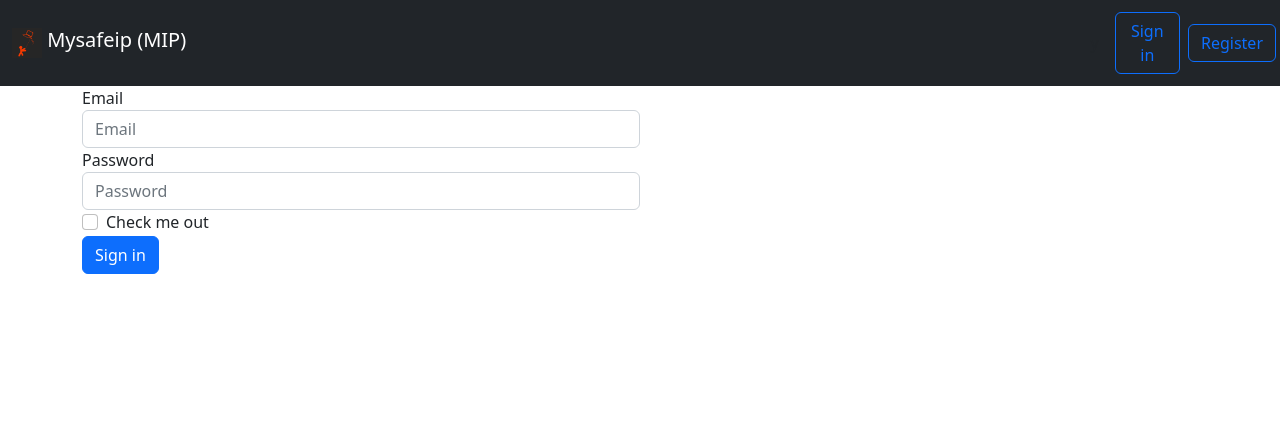
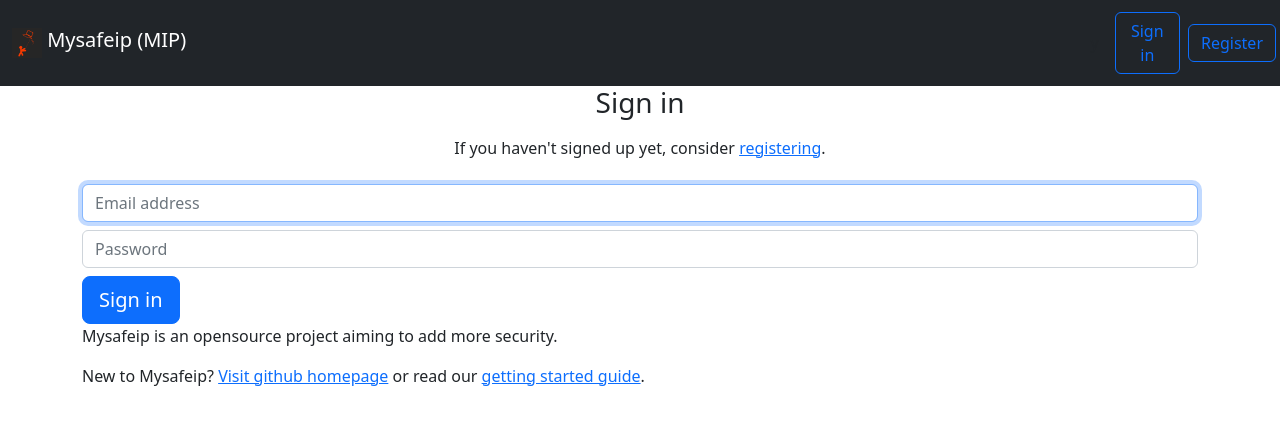
Before and after one commit to yvguim/mysafeip, a FastAPI app: page /signin in a window 1280 px wide. Shown: the top 425 px of the page. Run offline with FastAPI, Linux system fonts and the light colour scheme; some libraries are stand-ins or nearby versions.

Commit message:
WIP interface

```diff
--- a/app/main.py
+++ b/app/main.py
@@ -42,11 +42,9 @@ async def signin(request: Request, db: Session = Depends(get_db)):
 
 @app.post("/signin")
 def login(response: Response,request: Request, db: Session = Depends(get_db), form_data: OAuth2PasswordRequestForm = Depends() ):
-    """
-    Get the JWT for a user with data from OAuth2 request form body.
-    """
+    client_host = request.client.host
     user = authenticate(email=form_data.username, password=form_data.password, db=db)
-    response = templates.TemplateResponse("signin.html", {"request": request, "user": user})
+    response = templates.TemplateResponse("home.html", {"request": request, "client_host": client_host, "user": user})
 
     if not user:
         raise HTTPException(status_code=400, detail="Incorrect username or password")  # 3
@@ -63,8 +61,11 @@ def login(response: Response,request: Request, db: Session = Depends(get_db), fo
     return response
 
 @app.get("/logout")
-def logout(response : Response):
-  response = RedirectResponse('/signin', status_code= 302)
+def logout(response : Response,request: Request):
+  client_host = request.client.host
+  user = ""
+  #response = RedirectResponse('/signin', status_code= 302)
+  response = templates.TemplateResponse("home.html", {"request": request, "client_host": client_host, "user": user})
   response.delete_cookie(key ='access_token')
   return response
 
--- a/app/templates/layout.html
+++ b/app/templates/layout.html
@@ -7,9 +7,11 @@
   <meta name="viewport" content="width=device-width, initial-scale=1">
   <title>MySafeip</title>
   <link href="/static/bootstrap.min.css" rel="stylesheet">
+  <link href="/static/floating-labels.css" rel="stylesheet">
 </head>
 
 <body>
+  <header>
     <nav class="navbar navbar-expand-sm navbar-dark bg-dark">
       <div class="container">
         <a href="/" class="navbar-brand mb-0 h1"><img class="d-inline-block align-top" src="/static/icon.png" width="30"
@@ -50,13 +52,17 @@
         {% endif %}
       </div>
     </nav>
-  </div>
-  <div class="container">
-    <div class="row">
+  </header>
+  <main role="main">
     {% block content %}
     {% endblock %}
+  </main
+  <footer class="text-muted">
+    <div class="container">
+      <p>Mysafeip is an opensource project aiming to add more security.</p>
+      <p>New to Mysafeip? <a href="https://github.com/yvguim/mysafeip">Visit github homepage</a> or read our <a href="/getting-started">getting started guide</a>.</p>
     </div>
-  </div>
+  </footer>
   <!-- jQuery (necessary for Bootstrap's JavaScript plugins) -->
   <script src="https://ajax.googleapis.com/ajax/libs/jquery/1.12.4/jquery.min.js"></script>
   <!-- Include all compiled plugins (below), or include individual files as needed -->
--- a/app/templates/signin.html
+++ b/app/templates/signin.html
@@ -2,30 +2,42 @@
 
 {% block content %}
 {% if user.email %}
+<section class="jumbotron text-center">
+  <div class="container">
+    <h1 class="jumbotron-heading">Authenticated</h1>
+    <p class="lead text-muted">You are already logged {{ user.email }} ;)</p>
+    <p>
+      <a href="/signin" class="btn btn-primary my-2">Add your IP</a>
+      {% if user.is_admin %}
+      <a href="/ips" class="btn btn-secondary my-2">Review user's Ips</a>
+      {% endif %}
+    </p>
+  </div>
+</section>
+{% else %}
+<div class="container-sm" >
 
-You are now logged-in {{ user.email }} ;)
+<form class="form-signin form-group" method="POST">
+<div class="text-center mb-4">
+  <h1 class="h3 mb-3 font-weight-normal">Sign in</h1>
+  <p>If you haven't signed up yet, consider <a href="/register">registering</a>.
+</div>
+<div class="mb-2">
+  <input type="email" id="inputEmail" class="form-control" name="username" value="{{username}}"
+    placeholder="Email address" required autofocus>
+</div>
 
-{% else %}
-<form method="POST">
-  <div class="form-row">
-    <div class="form-group col-md-6">
-      <label for="inputEmail4">Email</label>
-      <input type="email" class="form-control" name="username" value="{{username}}" placeholder="Email">
-    </div>
-    <div class="form-group col-md-6">
-      <label for="inputPassword4">Password</label>
-      <input type="password" class="form-control" name="password" value="{{password}}" placeholder="Password">
-    </div>
-  </div>
-  <div class="form-group">
-    <div class="form-check">
-      <input class="form-check-input" type="checkbox" id="gridCheck">
-      <label class="form-check-label" for="gridCheck">
-        Check me out
-      </label>
-    </div>
-  </div>
-  <button type="submit" class="btn btn-primary">Sign in</button>
+<div class="mb-2">
+  <input type="password" id="inputPassword" class="form-control" name="password" value="{{password}}"
+    placeholder="Password" required>
+</div>
+<button class="btn btn-lg btn-primary btn-block" type="submit">Sign in</button>
+</div>
 </form>
+
 {% endif %}
+
+
+
+
 {% endblock %}
```
Also changed, not shown: app/templates/home.html (+62 -10 lines). Lines whose indentation alone changed are shown as unchanged.
